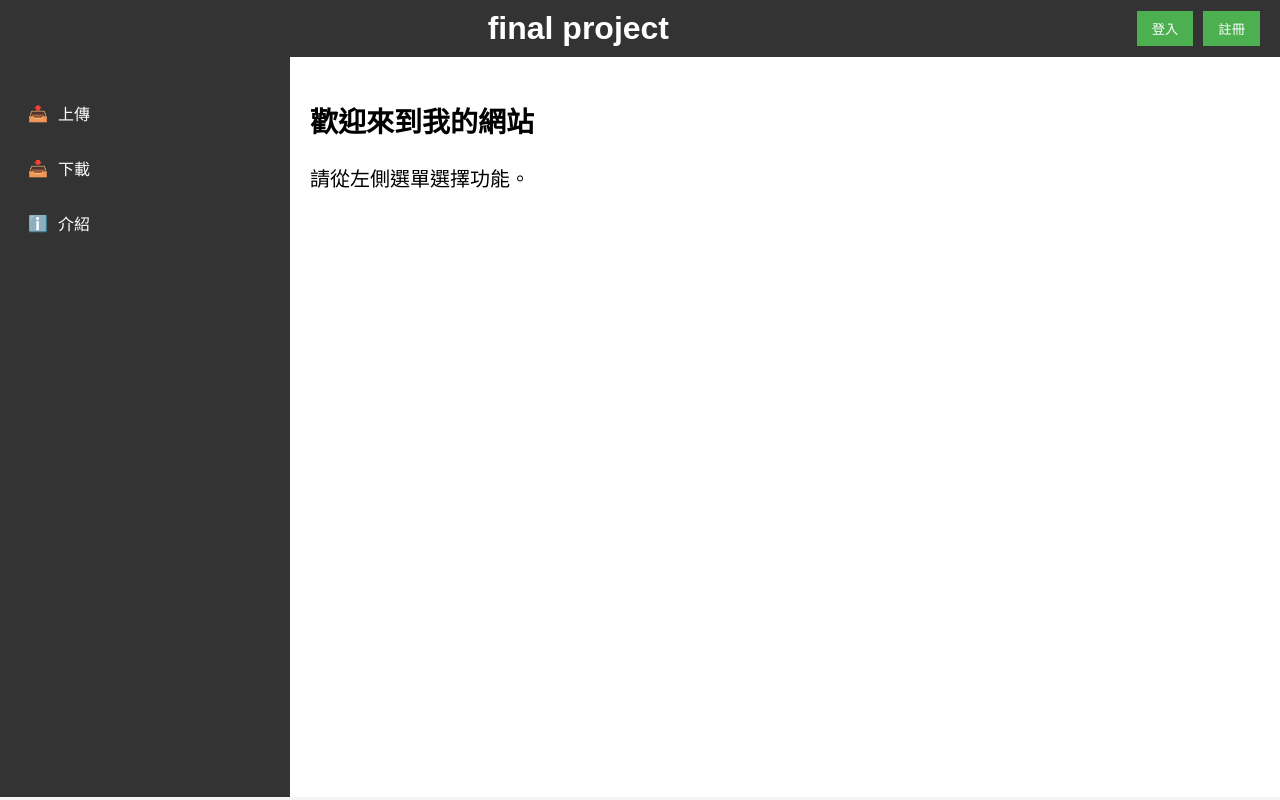
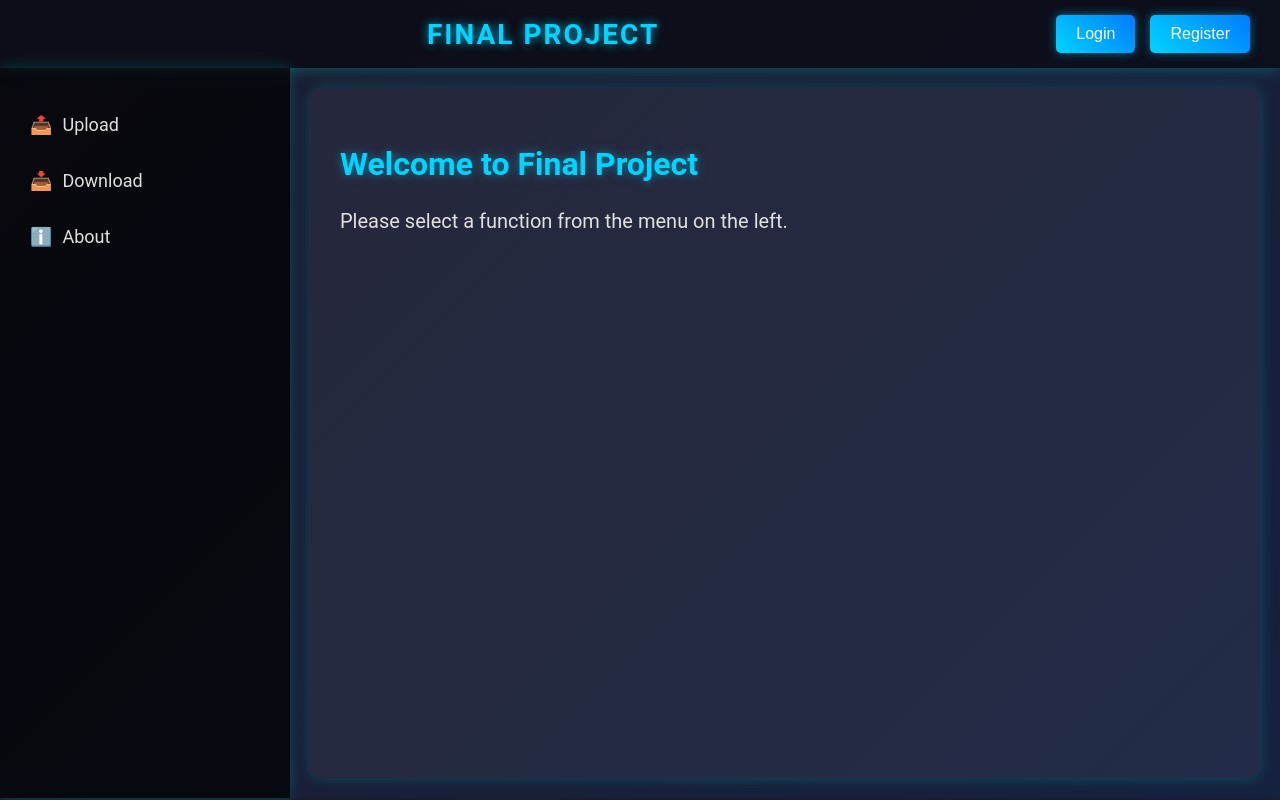
Before and after one commit to oasis-star-ce/oasis-star-ce.github.io, a plain HTML site: page index.html in a window 1280 px wide. Drawn offline with Linux system fonts and the light colour scheme.

Commit message:
Update index.html

```diff
--- a/index.html
+++ b/index.html
@@ -1,49 +1,63 @@
 <!DOCTYPE html>
-<html lang="zh-TW">
+<html lang="en">
 <head>
     <meta charset="UTF-8">
     <meta name="viewport" content="width=device-width, initial-scale=1.0">
-    <title>final project</title>
+    <title>Final Project</title>
     <style>
         body {
-            font-family: Arial, sans-serif;
+            font-family: 'Roboto', sans-serif;
             margin: 0;
             padding: 0;
-            background-color: #f4f4f4;
+            background: linear-gradient(135deg, #1a1a2e, #16213e);
+            color: #e0e0e0;
         }
         header {
             display: flex;
             justify-content: space-between;
             align-items: center;
-            padding: 10px 20px;
-            background-color: #333;
-            color: white;
+            padding: 15px 30px;
+            background: rgba(0, 0, 0, 0.5);
+            box-shadow: 0 0 15px rgba(0, 255, 255, 0.3);
         }
         h1 {
             text-align: center;
             flex-grow: 1;
             margin: 0;
+            font-size: 28px;
+            text-transform: uppercase;
+            letter-spacing: 2px;
+            color: #00d4ff;
+            text-shadow: 0 0 10px rgba(0, 212, 255, 0.8);
         }
         .auth-buttons {
             display: flex;
-            gap: 10px;
+            gap: 15px;
         }
         .auth-buttons button {
-            background-color: #4CAF50;
+            background: linear-gradient(45deg, #00d4ff, #007bff);
             color: white;
             border: none;
-            padding: 8px 15px;
+            padding: 10px 20px;
+            border-radius: 5px;
             cursor: pointer;
+            font-size: 16px;
+            transition: all 0.3s;
+            box-shadow: 0 0 10px rgba(0, 212, 255, 0.5);
+        }
+        .auth-buttons button:hover {
+            transform: translateY(-2px);
+            box-shadow: 0 0 20px rgba(0, 212, 255, 0.8);
         }
         .container {
             display: flex;
-            height: calc(100vh - 60px);
+            height: calc(100vh - 70px);
         }
         nav {
             width: 250px;
-            background-color: #333;
-            color: white;
+            background: rgba(0, 0, 0, 0.7);
             padding: 20px;
+            box-shadow: 0 0 15px rgba(0, 255, 255, 0.2);
         }
         nav ul {
             list-style-type: none;
@@ -53,28 +67,35 @@
             margin-bottom: 15px;
         }
         nav ul li a {
-            color: white;
+            color: #e0e0e0;
             text-decoration: none;
-            font-size: 16px;
+            font-size: 18px;
             display: flex;
             align-items: center;
-            padding: 8px;
-            transition: background-color 0.3s;
+            padding: 10px;
+            border-radius: 5px;
+            transition: all 0.3s;
         }
         nav ul li a:hover {
-            background-color: #555;
-            border-radius: 5px;
+            background: linear-gradient(45deg, #00d4ff, #007bff);
+            color: white;
+            box-shadow: 0 0 10px rgba(0, 212, 255, 0.5);
         }
         nav ul li a span {
             margin-right: 10px;
         }
         main {
             flex: 1;
-            padding: 20px;
-            background-color: white;
+            padding: 30px;
+            background: rgba(255, 255, 255, 0.05);
+            border-radius: 10px;
+            margin: 20px;
+            box-shadow: 0 0 15px rgba(0, 255, 255, 0.2);
         }
         main h2 {
-            font-size: 28px;
+            font-size: 32px;
+            color: #00d4ff;
+            text-shadow: 0 0 10px rgba(0, 212, 255, 0.5);
         }
         main p {
             font-size: 20px;
@@ -84,23 +105,23 @@
 <body>
     <header>
         <div></div>
-        <h1>final project</h1>
+        <h1>Final Project</h1>
         <div class="auth-buttons">
-            <button onclick="window.location.href='login.html'">登入</button>
-            <button onclick="window.location.href='register.html'">註冊</button>
+            <button onclick="window.location.href='login.html'">Login</button>
+            <button onclick="window.location.href='register.html'">Register</button>
         </div>
     </header>
     <div class="container">
         <nav>
             <ul>
-                <li><a href="#"><span>📤</span> 上傳</a></li>
-                <li><a href="#"><span>📥</span> 下載</a></li>
-                <li><a href="#"><span>ℹ️</span> 介紹</a></li>
+                <li><a href="#"><span>📤</span> Upload</a></li>
+                <li><a href="#"><span>📥</span> Download</a></li>
+                <li><a href="#"><span>ℹ️</span> About</a></li>
             </ul>
         </nav>
         <main>
-            <h2>歡迎來到我的網站</h2>
-            <p>請從左側選單選擇功能。</p>
+            <h2>Welcome to Final Project</h2>
+            <p>Please select a function from the menu on the left.</p>
         </main>
     </div>
 </body>
```
